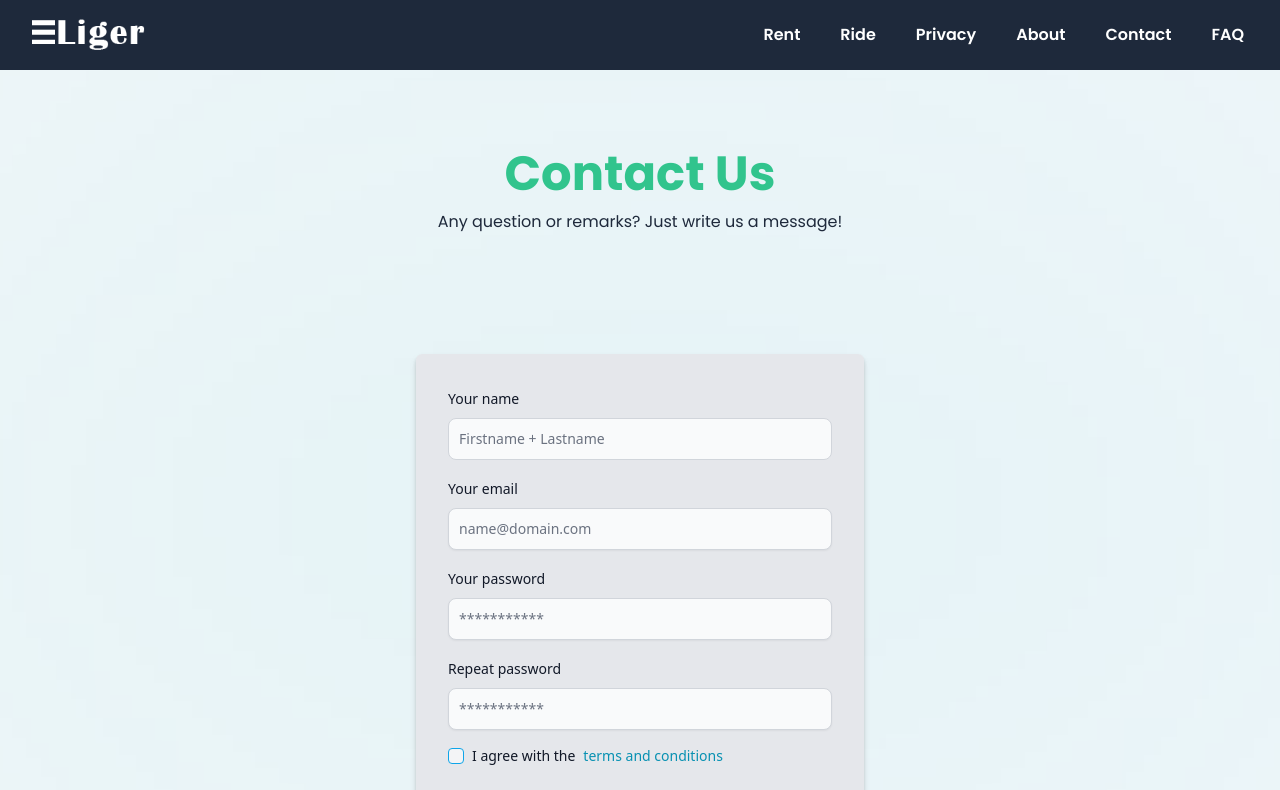
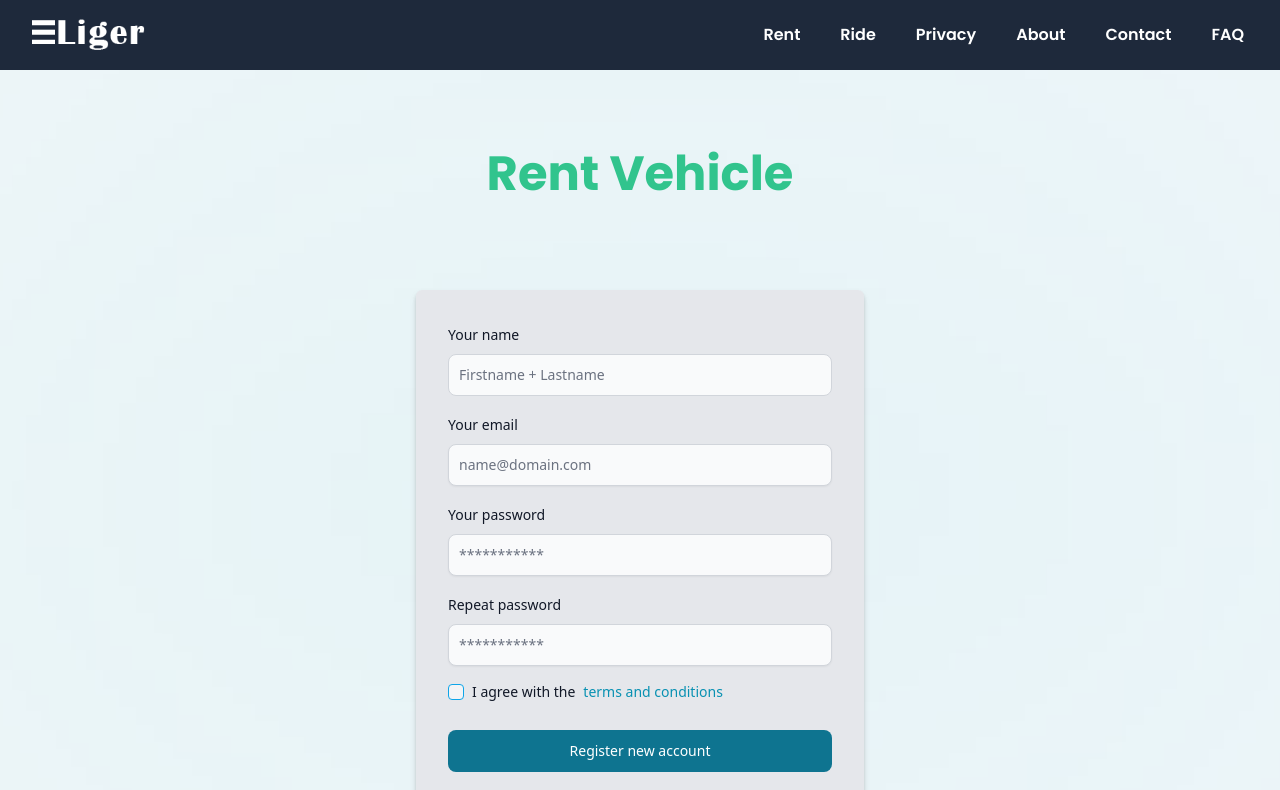
Before and after one commit to kavindu-mane/Eliger, a React (Create React App) app: page /rent in a window 1280 px wide. Shown: the top 790 px of the page. Built offline with nearby package versions, Linux system fonts and the light colour scheme; a web font is replaced by a local one.

Commit message:
title change

```diff
--- a/src/pages/Rent.jsx
+++ b/src/pages/Rent.jsx
@@ -18,12 +18,11 @@ const Drive = () => {
           {/* bluer effect */}
           <BackgroundEffect />
           <Titles
-            title={"Contact Us"}
-            subtitle={"Any question or remarks? Just write us a message!"}
+            title={"Rent Vehicle"}
           />
 
           {/* card */}
-          <div className="my-10 flex w-fit justify-center rounded-md bg-gray-200 p-8 shadow-md drop-shadow-md dark:bg-gray-800">
+          <div className="mb-20 flex w-fit justify-center rounded-md bg-gray-200 p-8 shadow-md drop-shadow-md dark:bg-gray-800">
             <form className="flex max-w-md flex-col gap-4 sm:w-96">
               {!isLogin ? (
                 <div>
```
